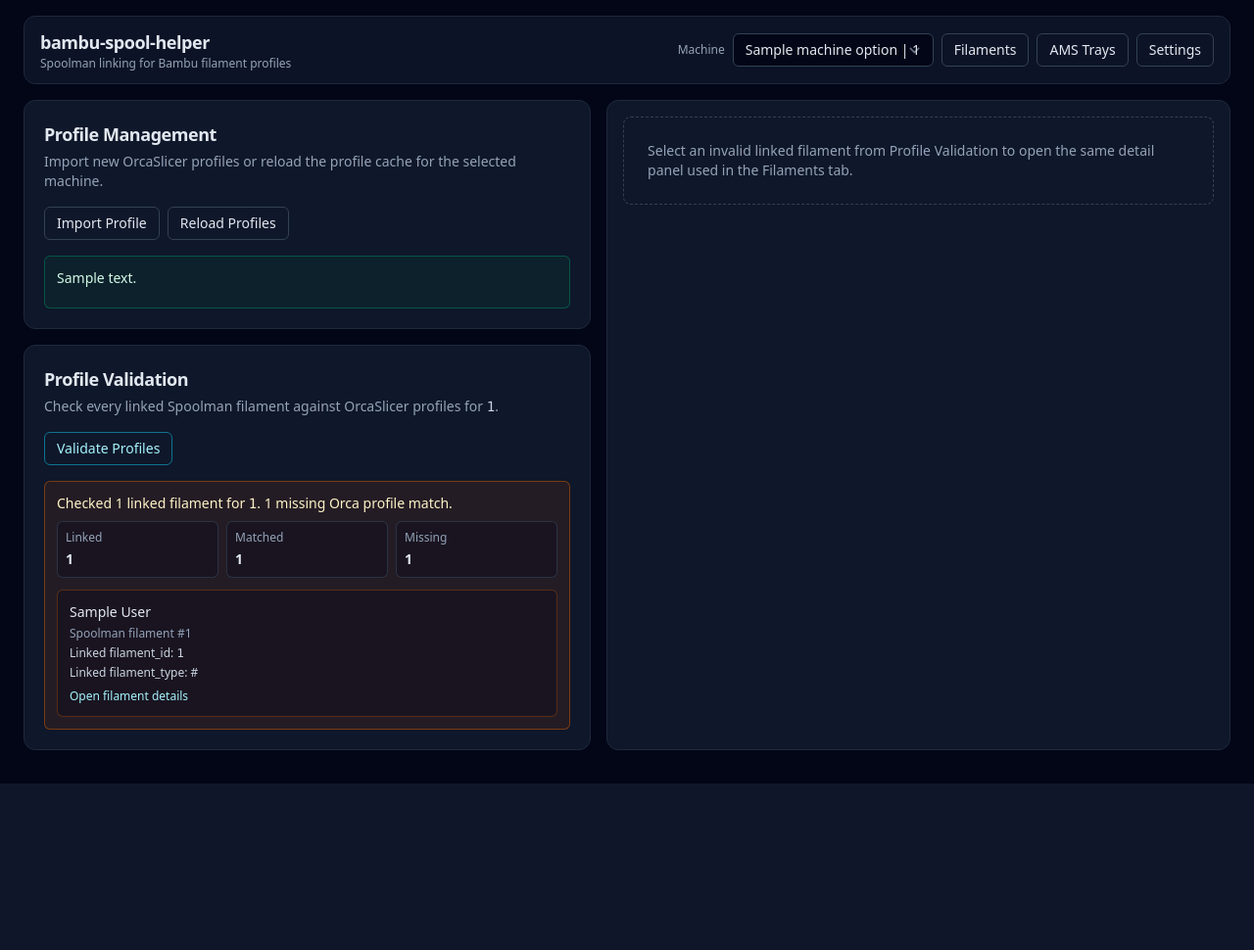
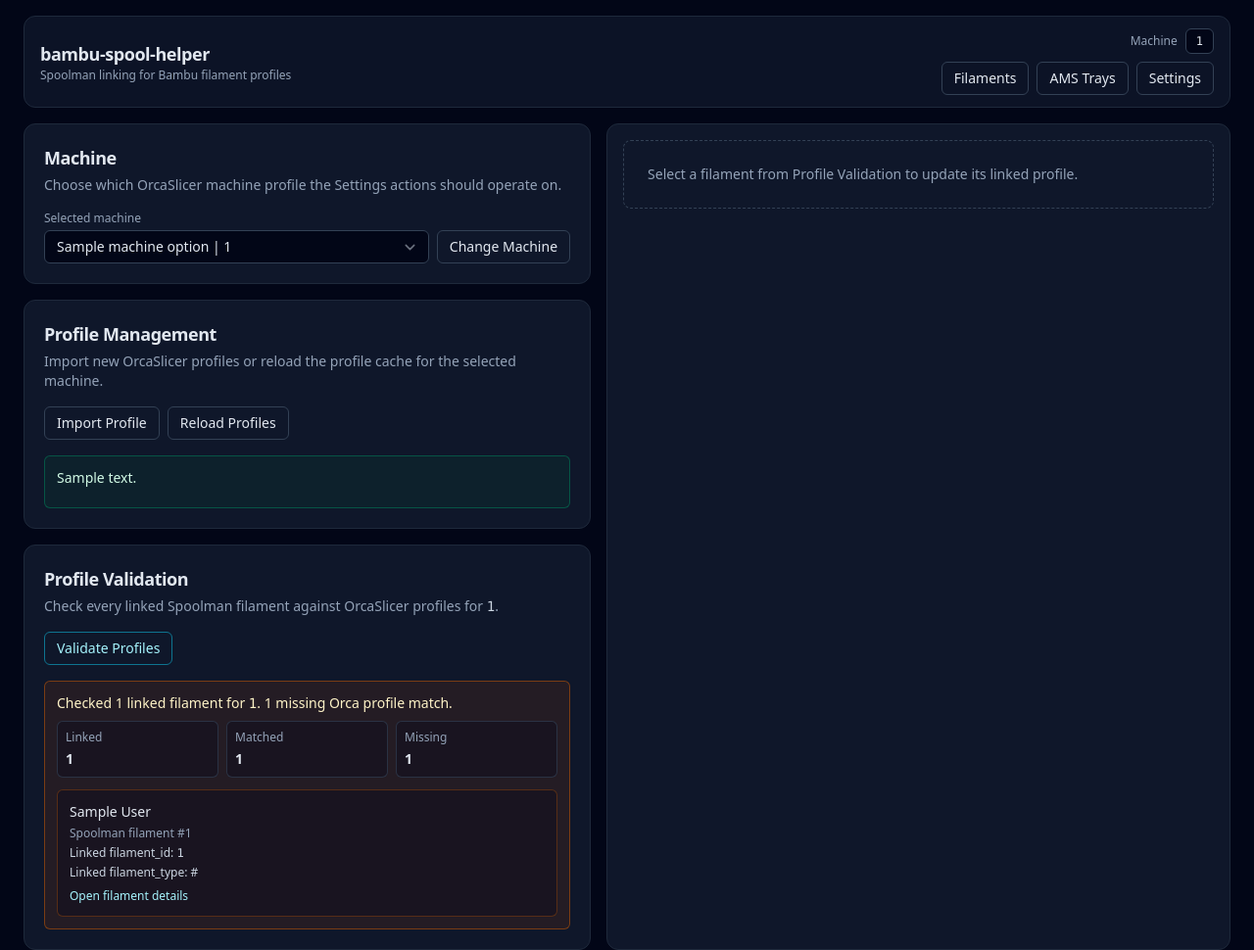
Before and after one commit to leolobato/bambu-spool-helper, a FastAPI app: template app/templates/settings.html in a window 1280 px wide. Shown: the whole page at 98% size. Before the commit the page ends 800 px from the top, so only its background shows below. Run offline with FastAPI, Linux system fonts and the light colour scheme; the template is opened without the code that fills it: most values are stand-ins (such as "Sample title", 1, 10 or a date in 2020); some libraries are stand-ins or nearby versions.

Commit message:
Move machine picker to settings

```diff
--- a/app/templates/base.html
+++ b/app/templates/base.html
@@ -22,30 +22,23 @@
   </head>
   <body class="h-full bg-slate-950 text-ink">
     <div class="mx-auto flex h-full max-w-7xl flex-col px-4 py-4 md:px-6">
-      <header class="mb-4 flex items-center justify-between rounded-xl border border-slate-800 bg-slate-900/80 px-4 py-3">
-        <div>
+      <header class="mb-4 rounded-xl border border-slate-800 bg-slate-900/80 px-4 py-3">
+        <div class="flex flex-col gap-3 lg:flex-row lg:items-center lg:justify-between">
+          <div class="min-w-0">
             <h1 class="text-lg font-semibold tracking-tight">bambu-spool-helper</h1>
             <p class="text-xs text-slate-400">Spoolman linking for Bambu filament profiles</p>
           </div>
-        <div class="flex items-center gap-2">
-          <form method="get" action="{{ request.url.path }}" class="flex items-center gap-2">
-            <label class="text-xs text-slate-400" for="machine-select">Machine</label>
-            <select
-              id="machine-select"
-              name="machine"
-              class="rounded-md border border-slate-700 bg-slate-950 px-3 py-1.5 text-sm text-slate-200"
-              onchange="this.form.submit()"
-            >
-              {% for machine_option in machine_options %}
-                <option value="{{ machine_option.setting_id }}" {% if machine_option.setting_id == machine_id %}selected{% endif %}>
-                  {{ machine_option.name }} | {{ machine_option.setting_id }}
-                </option>
-              {% endfor %}
-            </select>
-          </form>
+          <div class="flex flex-col gap-2 sm:items-start lg:items-end">
+            <div class="flex flex-wrap items-center gap-2 text-xs text-slate-400">
+              <span>Machine</span>
+              <span class="rounded-md border border-slate-700 bg-slate-950 px-2.5 py-1 font-mono text-slate-200">{{ machine_id }}</span>
+            </div>
+          <nav class="flex flex-wrap gap-2">
             <a class="rounded-md border px-3 py-1.5 text-sm hover:bg-slate-800 {% if active_page == 'filaments' %}border-cyan-600 text-cyan-200{% else %}border-slate-700 text-slate-200{% endif %}" href="/web/?machine={{ machine_id }}">Filaments</a>
             <a class="rounded-md border px-3 py-1.5 text-sm hover:bg-slate-800 {% if active_page == 'trays' %}border-cyan-600 text-cyan-200{% else %}border-slate-700 text-slate-200{% endif %}" href="/web/trays?machine={{ machine_id }}">AMS Trays</a>
             <a class="rounded-md border px-3 py-1.5 text-sm hover:bg-slate-800 {% if active_page == 'settings' %}border-cyan-600 text-cyan-200{% else %}border-slate-700 text-slate-200{% endif %}" href="/web/settings?machine={{ machine_id }}">Settings</a>
+          </nav>
+          </div>
         </div>
       </header>
 
--- a/app/templates/settings.html
+++ b/app/templates/settings.html
@@ -3,6 +3,34 @@
 {% block content %}
 <div class="grid gap-4 xl:grid-cols-[minmax(0,1fr)_minmax(0,1.1fr)]">
   <div class="space-y-4">
+    <section class="rounded-xl border border-slate-800 bg-panel p-5">
+      <h2 class="text-lg font-semibold tracking-tight">Machine</h2>
+      <p class="mt-1 text-sm text-slate-400">Choose which OrcaSlicer machine profile the Settings actions should operate on.</p>
+
+      <form method="get" action="/web/settings" class="mt-4 flex flex-col gap-2 sm:flex-row sm:items-end">
+        <div class="min-w-0 flex-1">
+          <label class="mb-1 block text-xs text-slate-400" for="machine-select">Selected machine</label>
+          <select
+            id="machine-select"
+            name="machine"
+            class="w-full min-w-0 rounded-md border border-slate-700 bg-slate-950 px-3 py-1.5 text-sm text-slate-200"
+          >
+            {% for machine_option in machine_options %}
+              <option value="{{ machine_option.setting_id }}" {% if machine_option.setting_id == machine_id %}selected{% endif %}>
+                {{ machine_option.name }} | {{ machine_option.setting_id }}
+              </option>
+            {% endfor %}
+          </select>
+        </div>
+        <button
+          type="submit"
+          class="rounded-md border border-slate-700 px-3 py-1.5 text-sm text-slate-200 hover:bg-slate-800"
+        >
+          Change Machine
+        </button>
+      </form>
+    </section>
+
     <section class="rounded-xl border border-slate-800 bg-panel p-5">
       <h2 class="text-lg font-semibold tracking-tight">Profile Management</h2>
       <p class="mt-1 text-sm text-slate-400">Import new OrcaSlicer profiles or reload the profile cache for the selected machine.</p>
@@ -54,7 +82,7 @@
 
   <section id="filament-detail" class="min-h-[24rem] rounded-xl border border-slate-800 bg-panel p-4">
     <div class="rounded-lg border border-dashed border-slate-700 p-6 text-sm text-slate-400">
-      Select an invalid linked filament from Profile Validation to open the same detail panel used in the Filaments tab.
+      Select a filament from Profile Validation to update its linked profile.
     </div>
   </section>
 </div>
```
Lines whose indentation alone changed are shown as unchanged.
